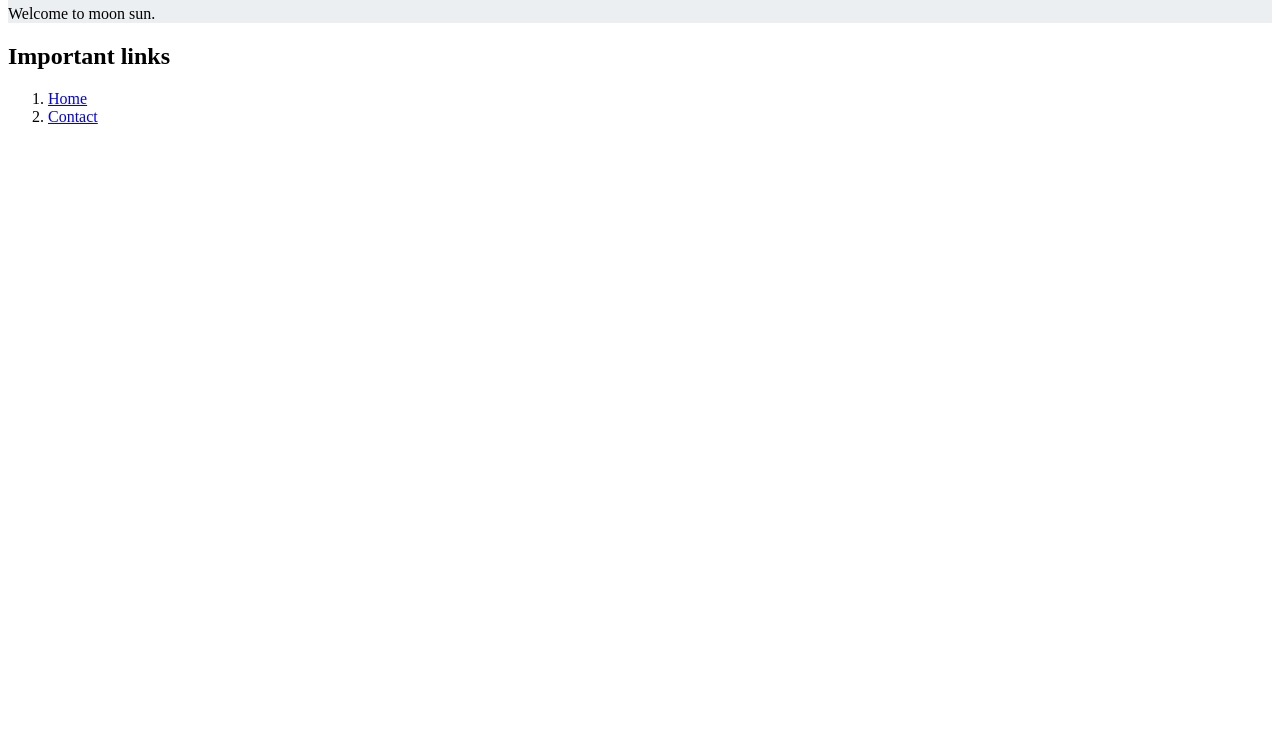
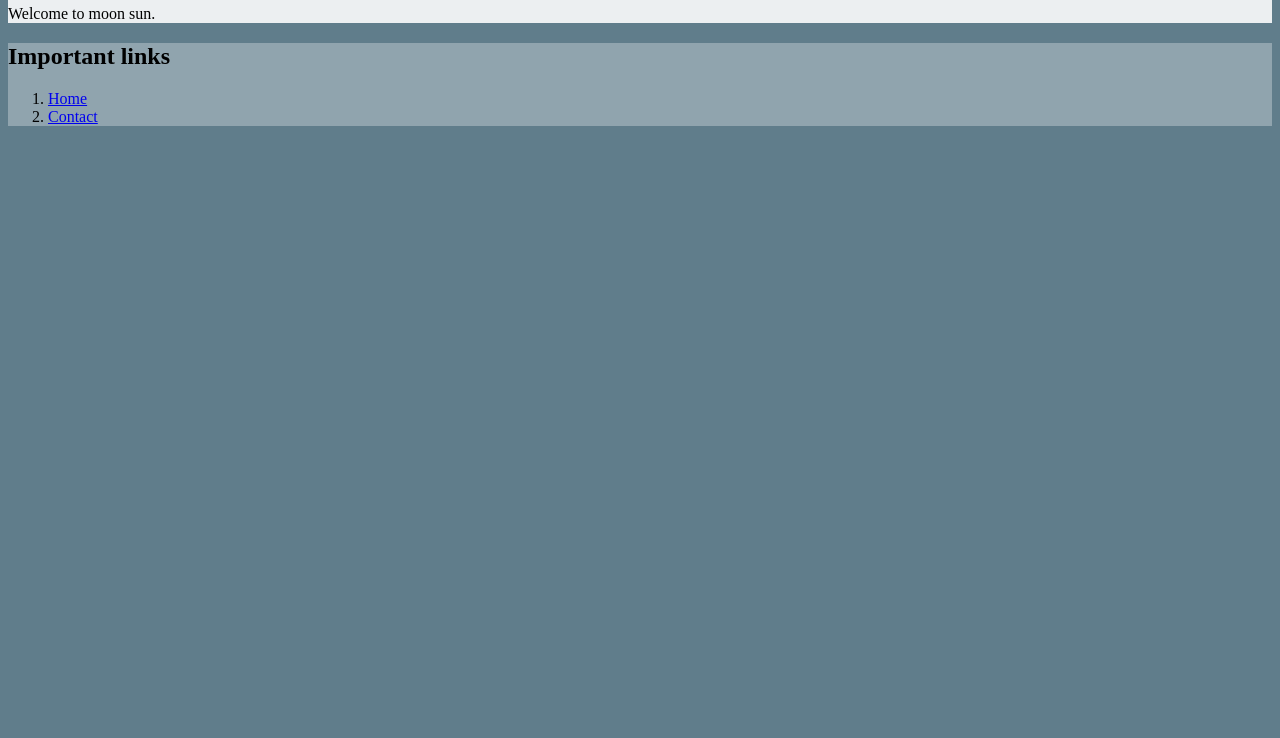
Before and after one commit to moonsun1987/moonsun.gitlab.io, a plain HTML site: page public/index.html in a window 1280 px wide. Shown: the part 62-800 px from the top of the page. Drawn offline with Linux system fonts and the light colour scheme.

Commit message:
add background to aside and body

```diff
--- a/public/css/style.css
+++ b/public/css/style.css
@@ -1,3 +1,9 @@
 article {
     background: #ECEFF1;
 }
+aside {
+    background: #90A4AE;
+}
+body {
+    background: #607D8B;
+}
```
